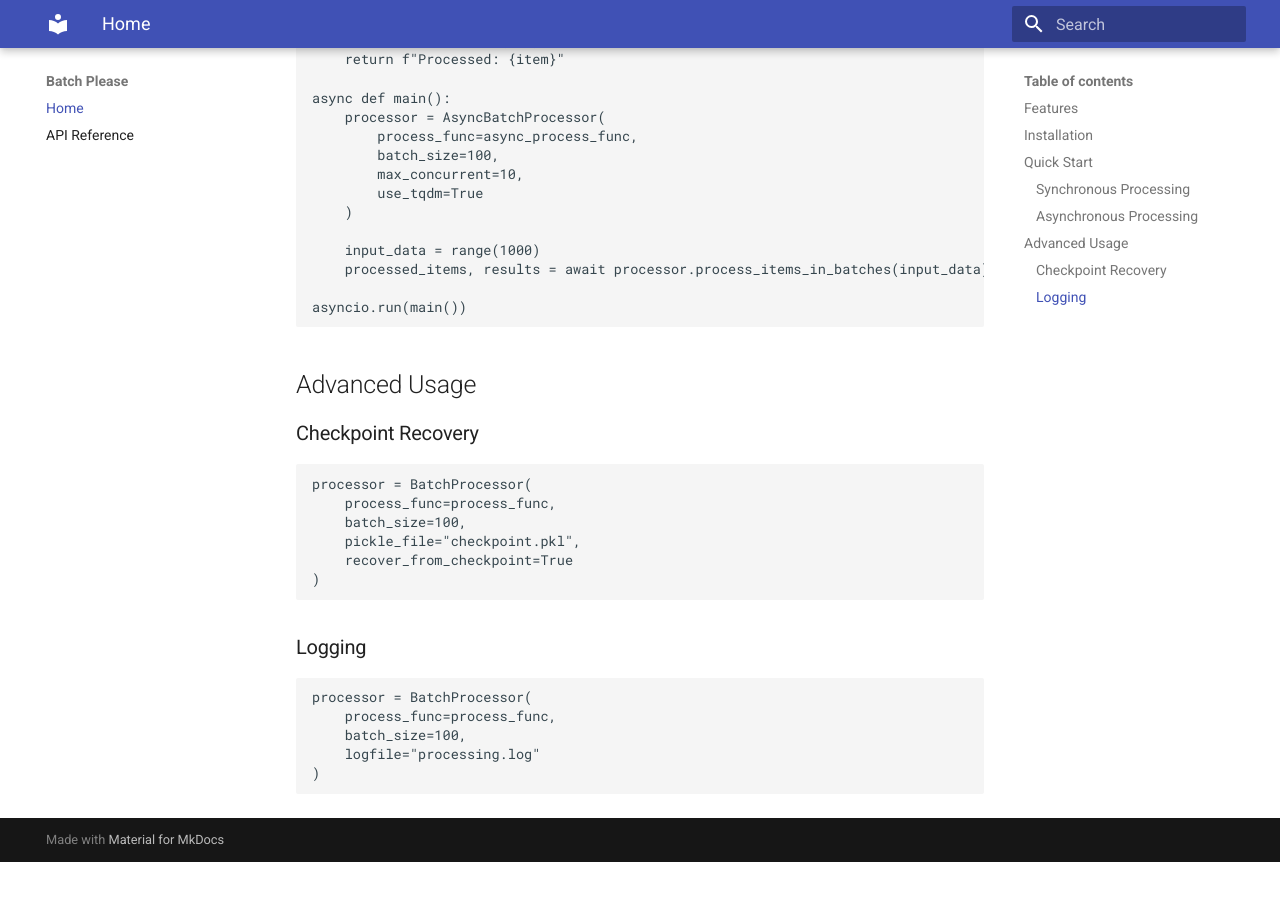
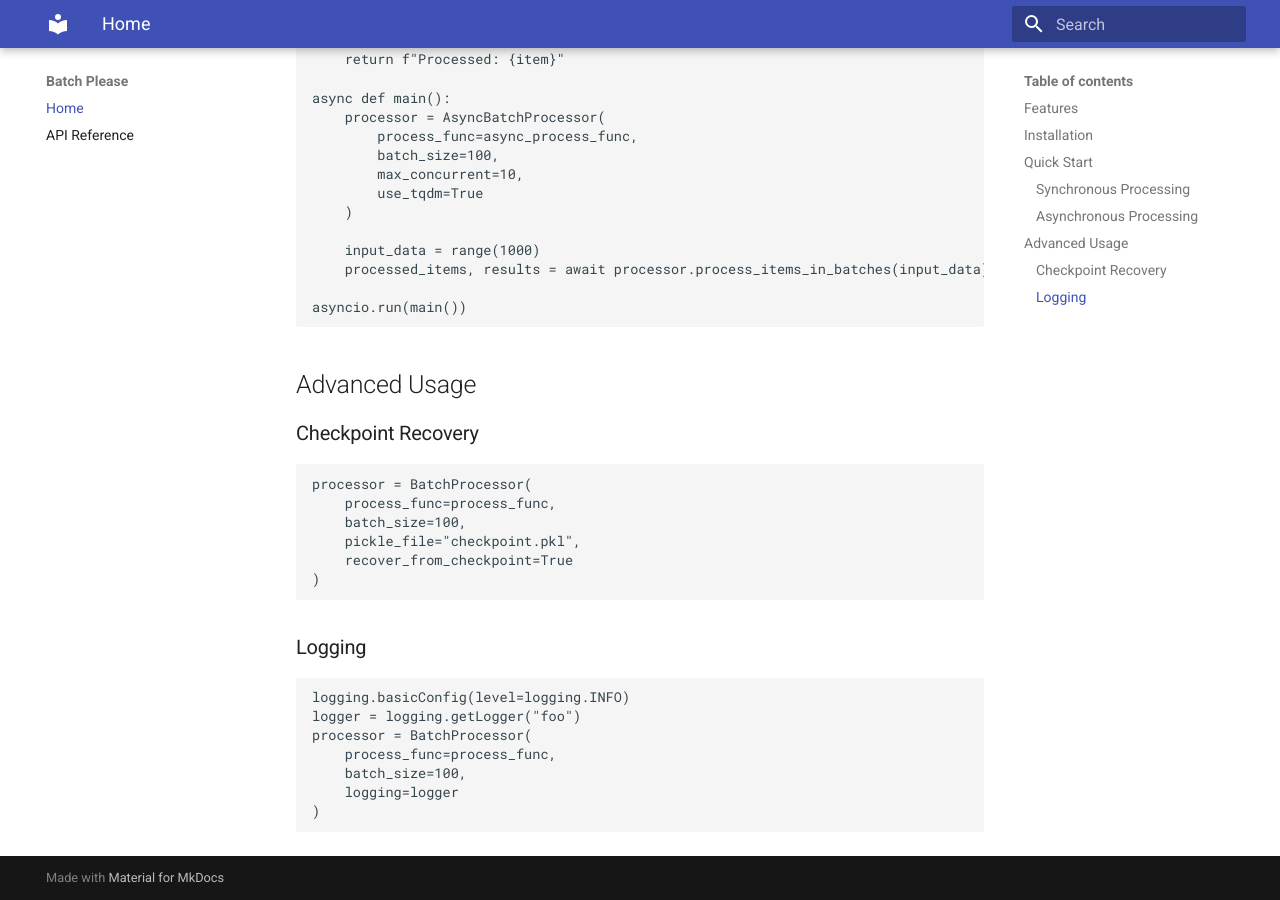
Before and after one commit to gillespied/batch_please, an MkDocs documentation site: the page built from docs/index.md, in a window 1280 px wide and 900 px high, scrolled down 1185 px. Built offline with MkDocs 1.6.1 and Material for MkDocs 9.7.7, drawn with Linux system fonts in a browser that asks for light colours; before the commit the page ends 2047 px from its top, so only the background shows below that.

Commit message:
Simplify logging procedure.

````diff
--- a/docs/index.md
+++ b/docs/index.md
@@ -77,9 +77,11 @@ processor = BatchProcessor(
 ### Logging
 
 ```python
+logging.basicConfig(level=logging.INFO)
+logger = logging.getLogger("foo")
 processor = BatchProcessor(
     process_func=process_func,
     batch_size=100,
-    logfile="processing.log"
+    logging=logger
 )
 ```
````
Also changed, not shown: README.md (+3 -1 lines), 1 other file.
